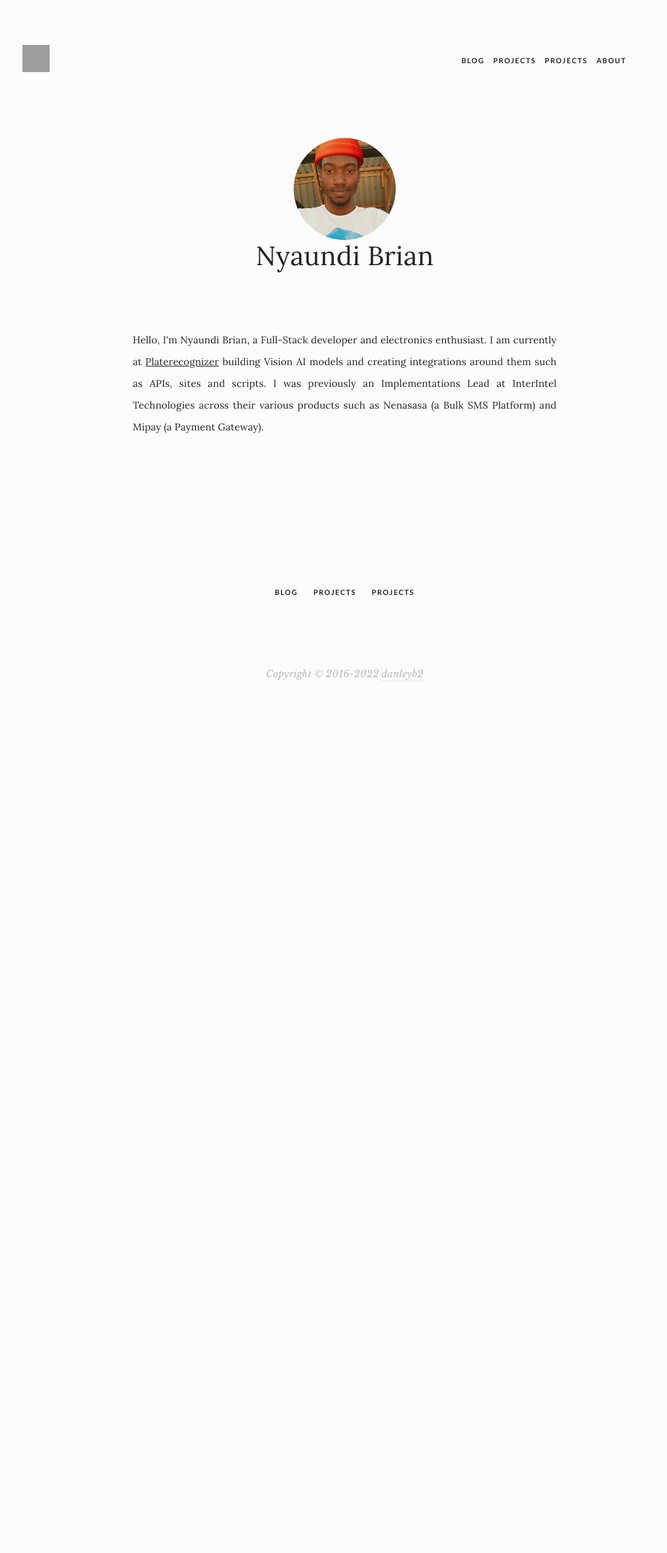
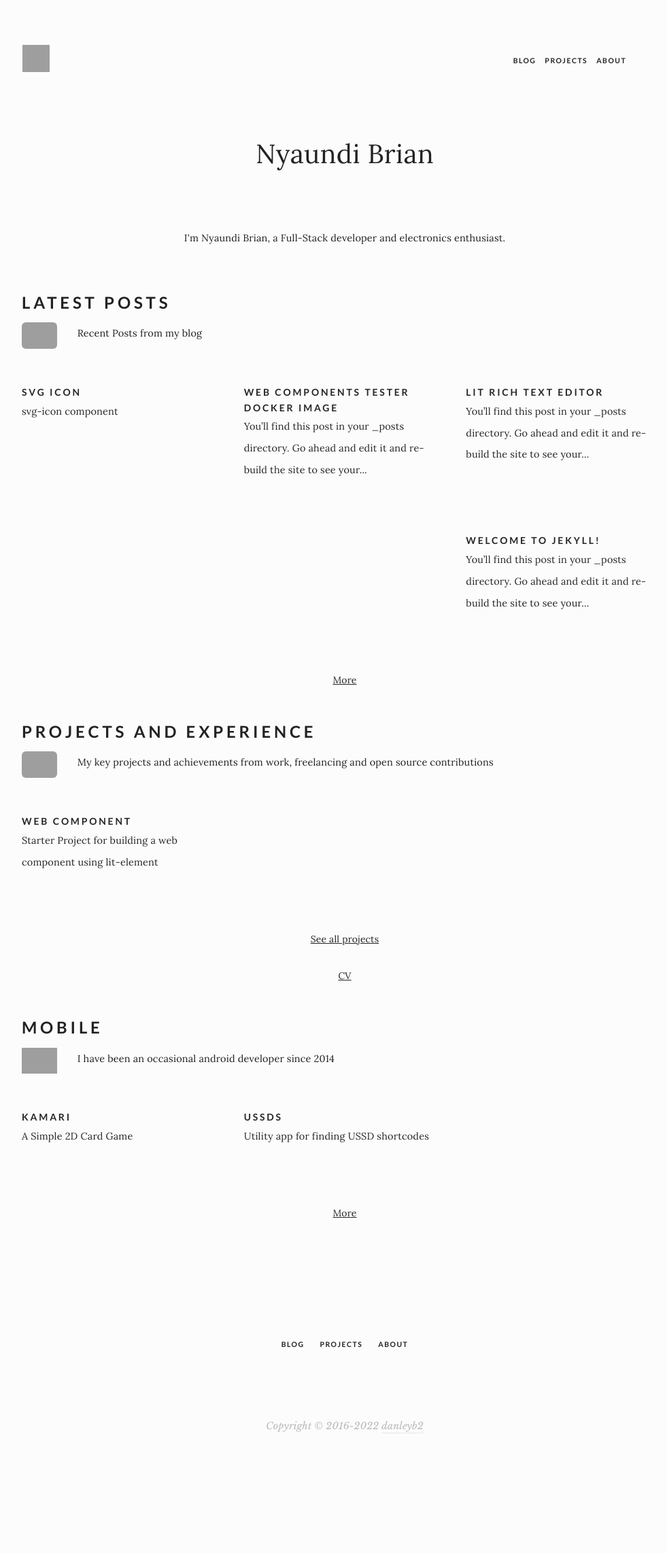
Before and after one commit to danleyb2/danleyb2.github.io, a Jekyll site: the page built from index.html, in a window 1280 px wide. Shown: the whole page at 68% size, without its empty margins (133-1114 px from the left). Built offline with Jekyll 4.4.1, drawn with Linux system fonts in a browser that asks for light colours; some web fonts are replaced; before the commit the page ends 1178 px from its top, so only the background shows below that; grey boxes are pictures that could not be loaded.

Commit message:
Update about us page, Update the index page ith dynamic content and code formatting for easier readability

```diff
--- a/_includes/header2.html
+++ b/_includes/header2.html
@@ -28,9 +28,6 @@
               </li>
             {%- endif -%}
           {%- endfor -%}
-          <li role="presentation">
-            <a href="/about">About</a>
-          </li>
 
         </ul>
         <p class="hidden-xs hidden-sm hidden-md navbar-text navbar-social-icons">
--- a/index.html
+++ b/index.html
@@ -9,13 +9,6 @@
     display: none;
   }
 
-  .homepage-image {
-    width: 150px;
-    height: 150px;
-    object-fit: cover;
-    border-radius: 50%;
-  }
-
   .social-icon {
     margin: 0 10px;
   }
@@ -24,41 +17,154 @@
 
 <div class="row meta">
   <div class="col-xs-12 text-center">
-    <img src='{{ "/assets/images/me.jpg" | relative_url }}' alt="Self Portrait" class="rounded-circle homepage-image">
-  </div>
-  <div class="col-xs-12 text-center">
     <h1 class="single-title">Nyaundi Brian</h1>
   </div>
 </div>
 
 <div class="row entry-content">
 
-  <div class="col-sm-8 col-sm-offset-2 text-justify">
+  <div class="col-sm-8 col-sm-offset-2 text-center">
     <p>
-      Hello, I'm Nyaundi Brian, a Full-Stack developer and electronics enthusiast.
-      I am currently at <a href="https://platerecognizer.com/">Platerecognizer</a> building Vision AI models and
-      creating integrations around them such as APIs, sites and scripts.
-      I was previously an Implementations Lead at InterIntel Technologies across their various products such as Nenasasa
-      (a Bulk SMS Platform) and Mipay (a Payment Gateway).
+      I'm Nyaundi Brian, a Full-Stack developer and electronics enthusiast.
     </p>
 
   </div>
 
-  <div class="col-sm-8 col-sm-offset-2 text-center ">
-    <a href="https://www.facebook.com/yourprofile" target="_blank"><i class="fa fa-facebook social-icon"></i></a>
-    <a href="https://www.linkedin.com/in/yourprofile" target="_blank"><i class="fa fa-linkedin social-icon"></i></a>
-    <a href="https://stackoverflow.com/users/yourprofile" target="_blank"><i class="fa fa-stack-overflow social-icon"></i></a>
-    <a href="https://github.com/danleyb2" target="_blank"><i class="fa fa-github social-icon"></i></a>
-    <a href="https://twitter.com/danleyb2" target="_blank"><i class="fa fa-twitter social-icon"></i></a>
-    <a href="mailto:contact@danleyb2.dev"><i class="fa fa-envelope social-icon"></i></a>
-  </div>
+  <!-- This is commented out because it appears on small devices and ruins the UI  -->
 
-  <div class="col-xs-12 visible-sm">
+  <!-- <div class="col-xs-12 visible-sm d-none">
     <br>
     <p>
       <img class="img-responsive img-circle center-block" src='{{ "/assets/images/me.jpg" | relative_url }}'
         alt="image-alternative" style="max-height: 100px;">
     </p>
+  </div> -->
+
+  <div class="col-xs-12">
+    <div class="clearfix"></div>
+            <h3 id="browser_extensions" style="padding-top: 40px;">
+              Latest Posts
+            </h3>
+            <div class="row">
+                <div class="col-sm-1 hidden-xs mb-4">
+                    <a href="#">
+                        <img src="/static/images/f_projects/django.686a16796bfa.png" class="img-responsive img-rounded">
+                    </a>
+                </div>
+                <div class="col-sm-11">
+                    <p>
+                      Recent Posts from my blog
+                    </p>
+                </div>
+            </div>
+            <div class="row col-6">
+
+              {% for post in site.posts %}
+              <div class="col-lg-4 col-sm-6" style="padding-top: 40px; margin-bottom: 40px;">
+                  <h5 style="margin-bottom: 0px;">
+                      <a href="{{ post.url }}" style="text-decoration: none;">{{ post.title }}</a>
+                  </h5>
+                  <p>
+                      <a href="{{ post.url }}" style="text-decoration: none;">
+                          <span class="visible-xs-inline d-block d-sm-none">{{ post.excerpt | strip_html | truncatewords: 20 }}</span>
+                          <span class="hidden-xs  d-none d-sm-block">{{ post.excerpt | strip_html | truncatewords: 20 }}</span>
+                      </a>
+                  </p>
+              </div>
+              {% endfor %}
+
+            </div>
+            <div class="clearfix"></div>
+            <div class="text-center" style="padding-top: 20px;">
+              <a href="/blog" class="btn">More</a>
+            </div>
+
+            <h3 id="django" style="padding-top: 40px;">Projects and Experience</h3>
+            <div class="row">
+                <div class="col-sm-1 hidden-xs mb-4">
+                    <a href="#">
+                        <img src="/static/images/f_projects/django.686a16796bfa.png" class="img-responsive img-rounded">
+                    </a>
+                </div>
+                <div class="col-sm-11">
+                    <p>
+                      My key projects and achievements from work, freelancing and open source contributions
+                    </p>
+                </div>
+            </div>
+            <div class="row col-6">
+                <div class="col-lg-4 col-sm-6" style="padding-top: 40px; margin-bottom: 40px;">
+                    <h5 style="margin-bottom: 0px;">
+                        <a href="https://github.com/danleyb2/web-component" style="text-decoration: none;">Web
+                            Component</a>
+                    </h5>
+                    <p>
+                        <a href="https://github.com/danleyb2/web-component" style="text-decoration: none;">
+                            <span class="visible-xs-inline d-block d-sm-none">Starter Project for building a web
+                                component using lit-element</span>
+                            <span class="hidden-xs  d-none d-sm-block">Starter Project for building a web component
+                                using lit-element</span>
+                        </a>
+                    </p>
+                </div>
+            </div>
+
+
+            <div class="clearfix"></div>
+            <div class="text-center" style="padding-top: 20px;">
+              <a href="/projects" class="btn">See all projects</a>
+            </div>
+            <div class="text-center" style="padding-top: 20px;">
+              <a href="https://www.linkedin.com/in/danleyb2/" target="_blank" class="btn">CV</a>
+            </div>
+
+            <h3 id="debian" style="padding-top: 40px;">
+                Mobile
+            </h3>
+            <div class="row">
+                <div class="col-sm-1 hidden-xs">
+                    <a href="#">
+                        <img src="/static/images/f_projects/debian.ac5b48a3136c.png" class="img-responsive">
+                    </a>
+                </div>
+                <div class="col-sm-10">
+                    <p>
+                        I have been an occasional android developer since 2014
+                    </p>
+                </div>
+            </div>
+            <div class="row col-6">
+
+                <div class="col-lg-4 col-sm-6" style="padding-top: 40px; margin-bottom: 40px;">
+                    <h5 style="margin-bottom: 0px;">
+                        <a href="#" style="text-decoration: none;">Kamari</a>
+                    </h5>
+                    <p>
+                        <a href="https://github.com/danleyb2/kamari" style="text-decoration: none;">
+                            <span class="visible-xs-inline d-block d-sm-none">A Simple 2D Card Game</span>
+                            <span class="hidden-xs  d-none d-sm-block">A Simple 2D Card Game</span>
+                        </a>
+                    </p>
+                </div>
+
+                <div class="col-lg-4 col-sm-6" style="padding-top: 40px; margin-bottom: 40px;">
+                    <h5 style="margin-bottom: 0px;">
+                        <a href="https://github.com/danleyb2/ussds-android" style="text-decoration: none;">Ussds</a>
+                    </h5>
+                    <p>
+                        <a href="https://github.com/danleyb2/ussds-android" style="text-decoration: none;">
+                            <span class="visible-xs-inline d-block d-sm-none">Utility app for finding USSD
+                                shortcodes</span>
+                            <span class="hidden-xs  d-none d-sm-block">Utility app for finding USSD shortcodes</span>
+                        </a>
+                    </p>
+                </div>
+
+            </div>
+            <div class="clearfix"></div>
+            <div class="text-center" style="padding-top: 20px;">
+              <a href="/blog" class="btn">More</a>
+            </div>
   </div>
 
 
```
Also changed, not shown: about.html (+83 -57 lines), projects.html (+55 -56 lines).
